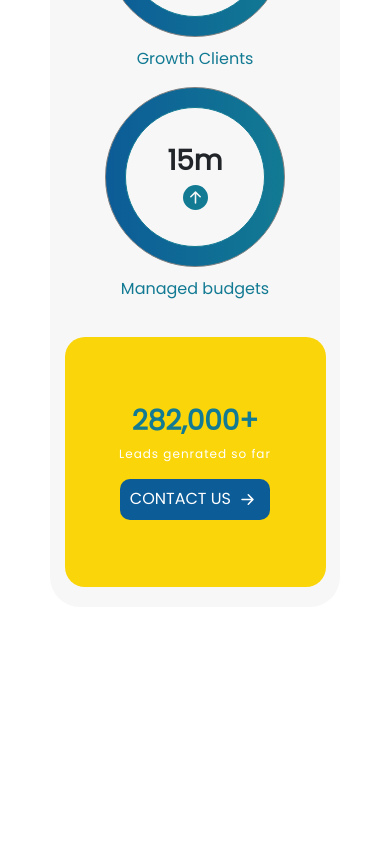
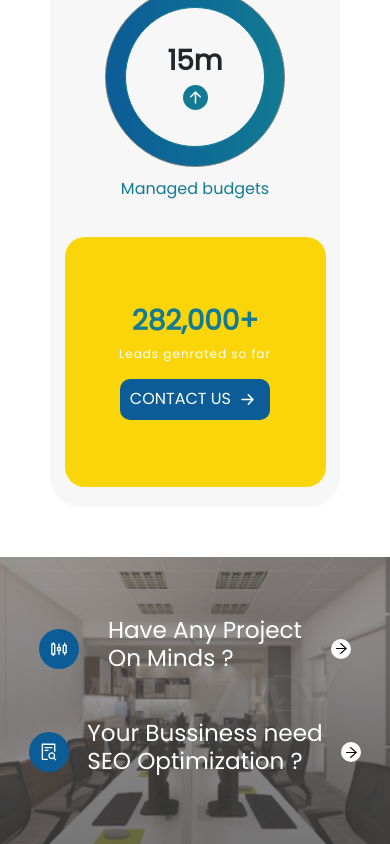
Before and after one commit to mehwishtahir666/devsthunder, a React (Create React App) app: page /services in a window 390 px wide. Shown: the part 7956-8800 px from the top of the page. Before the commit the page ends 8613 px from the top, so only its background shows below. Built offline with nearby package versions, Linux system fonts and the light colour scheme.

Commit message:
services3

```diff
--- a/src/components/services3/services3.css
+++ b/src/components/services3/services3.css
@@ -16,7 +16,6 @@
 .services3-main{
     width:100%;
     height:auto;
-    /* background-color:rgb(222, 222, 222); */
     padding:50px;
     box-sizing: border-box;
     display:flex;
@@ -29,7 +28,6 @@
     background-color:#f0f0f083;
     border-radius:30px;
     padding-bottom:20px;
-    margin-top:100px;
 }
 .services3-main .radius-box .text-box{
     width:auto;
@@ -125,7 +123,59 @@
 .go{
     font-size:25px;
 }
-/* =====MEDIA SCREEN===== */
+/* ====FOR MAIN==== */
+.ForMain{
+    width:100%;
+    height:auto;
+    box-sizing: border-box;
+}
+.ForMain .background-box{
+    width:100%;
+    height:auto;
+    background-image:linear-gradient(rgba(92, 92, 92, 0.501),rgba(65, 65, 65, 0.673)),url("./images/soft.webp");
+    background-repeat:no-repeat;
+    background-size:cover;
+    background-position:bottom;
+    padding:70px 20px;
+    display:flex;
+    justify-content:center;
+    align-items:center;
+    justify-content:space-around;
+    flex-wrap: wrap;
+}
+.ForMain .background-box .content-box{
+    width:45%;
+    height:100%;
+    padding:20px 0;
+    display:flex;
+    justify-content:center;
+    align-items:center;
+    justify-content:space-evenly;
+    color:white;
+}
+.content-box .blue-circle{
+    width:100px;
+    height:100px;
+    background-color:var(--color1);
+    display:flex;
+    justify-content:center;
+    align-items: center;
+    border-radius:50%;
+    font-size:50px;
+}
+.content-box .white-circle{
+    width:50px;
+    height:50px;
+    background-color:white;
+    display:flex;
+    justify-content:center;
+    align-items: center;
+    font-size:25px;
+    color:black;
+    border-radius:50%;
+}
+/* ================ */
+/* =====services3 MEDIA SCREEN===== */
 @media screen and (max-width:1075px) {
     .circle-pairnt{
         padding:0;
@@ -162,3 +212,52 @@
         font-size:12px;
     }
 }
+/* ================ */
+/* =====fpr main MEDIA SCREEN===== */
+@media screen and (max-width:1075px) {
+    .ForMain .background-box{
+        padding:60px 10px;
+    }
+    .ForMain .background-box .content-box{
+        width:50%;
+    }
+}
+@media screen and (max-width:960px) {
+    .ForMain .background-box{
+        padding:40px 10px;
+    }
+    .ForMain .background-box .content-box{
+        width:100%;
+    }
+}
+@media screen and (max-width:500px) {
+    .content-box .blue-circle{
+        width:70px;
+        height:70px;
+        font-size:40px;
+    }
+    .content-box .white-circle{
+        width:40px;
+        height:40px;
+        font-size:30px;
+    }
+    h3{
+        font-size:18px;
+    }
+}
+@media screen and (max-width:430px) {
+    .content-box .blue-circle{
+        width:40px;
+        height:40px;
+        font-size:20px;
+    }
+    .content-box .white-circle{
+        width:20px;
+        height:20px;
+        font-size:15px;
+    }
+    h3{
+        font-size:18px;
+    }
+}
+/* ================ */
--- a/src/components/services3/services3.jsx
+++ b/src/components/services3/services3.jsx
@@ -1,6 +1,7 @@
 import React from 'react'
 import "./services3.css"
 import { BsArrowUpCircleFill,BsArrowRightShort } from "react-icons/bs";
+import {AiOutlineSliders,AiOutlineArrowRight,AiOutlineFileSearch} from "react-icons/ai";
 
 const Services3 = () => {
   return (
@@ -50,6 +51,29 @@ const Services3 = () => {
           </div>
         </div>
       </div>
+      {/* next component */}
+      <div className='ForMain'>
+            <div className='background-box'>
+                <div className='content-box'>
+                    <div className='blue-circle'>
+                        <AiOutlineSliders/>
+                    </div>
+                    <h3>Have Any Project <br /> On Minds ? </h3>
+                    <div className='white-circle'>
+                        <AiOutlineArrowRight/>
+                    </div>
+                </div>
+                <div className='content-box'>
+                    <div className='blue-circle'>
+                    <AiOutlineFileSearch/>
+                    </div>
+                    <h3>Your Bussiness need <br />SEO Optimization ? </h3>
+                    <div className='white-circle'>
+                    <AiOutlineArrowRight/>
+                    </div>
+                </div>
+            </div>
+        </div>
     </>
   )
 }
```
Also changed, not shown: src/components/services3/images/soft.webp (added).
